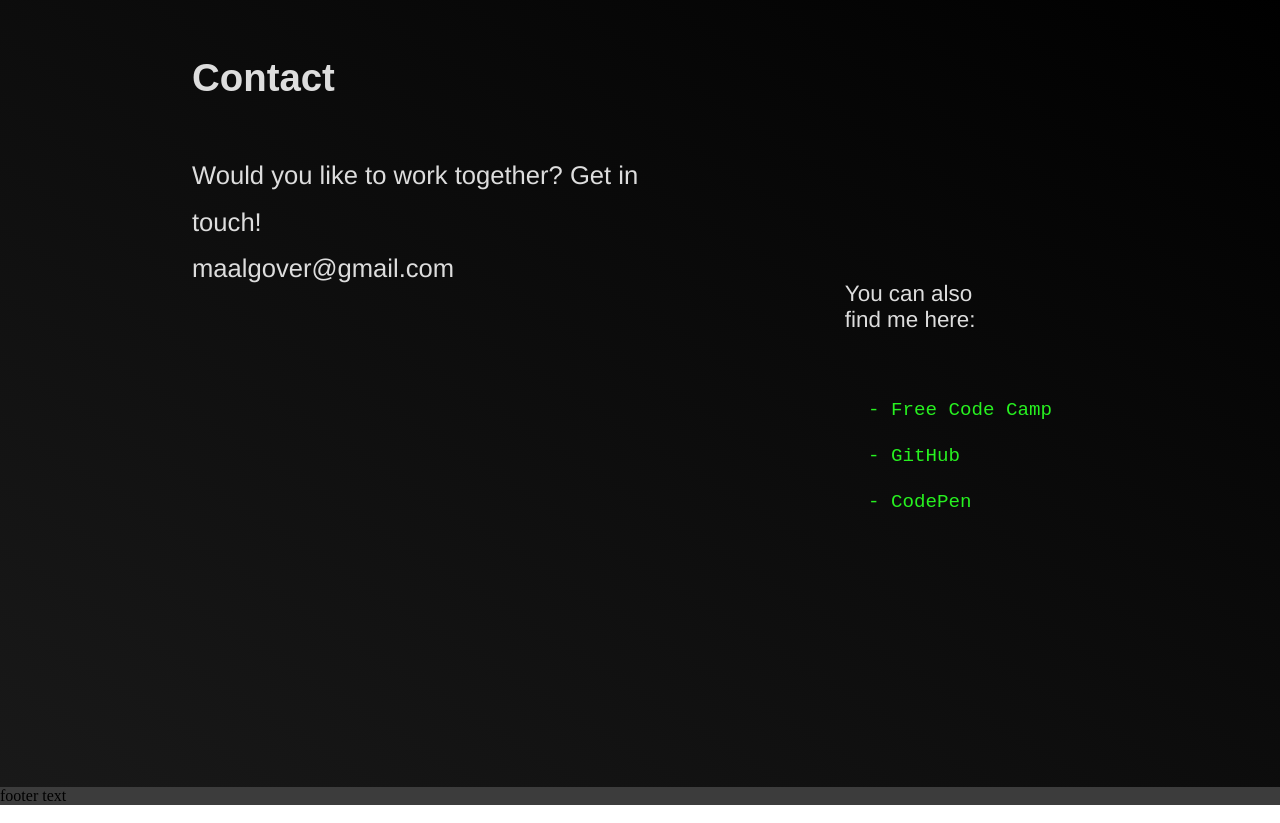
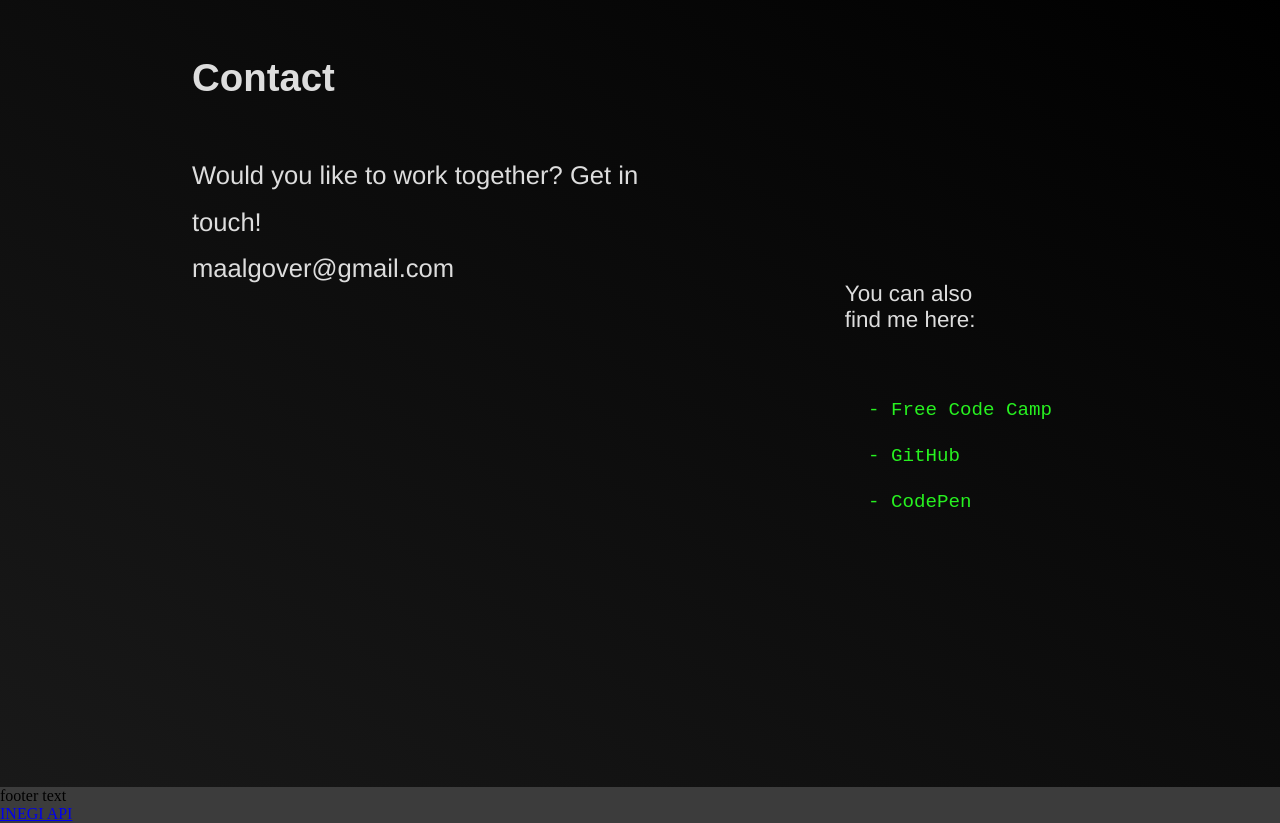
Before and after one commit to maalgover/maalgover.github.io, a plain HTML site: page index.html in a window 1280 px wide. Shown: the part 1613-2436 px from the top of the page. Drawn offline with Linux system fonts and the light colour scheme; a script that the page names is missing.

Commit message:
Added link to inegi subpage

```diff
--- a/index.html
+++ b/index.html
@@ -129,6 +129,7 @@
         </section>
         <footer>
             <p>footer text</p>
+            <a href="./projects/inegi_api/inegi_api.html">INEGI API</a>
         </footer>
     </main>
     <script type="module">
```
